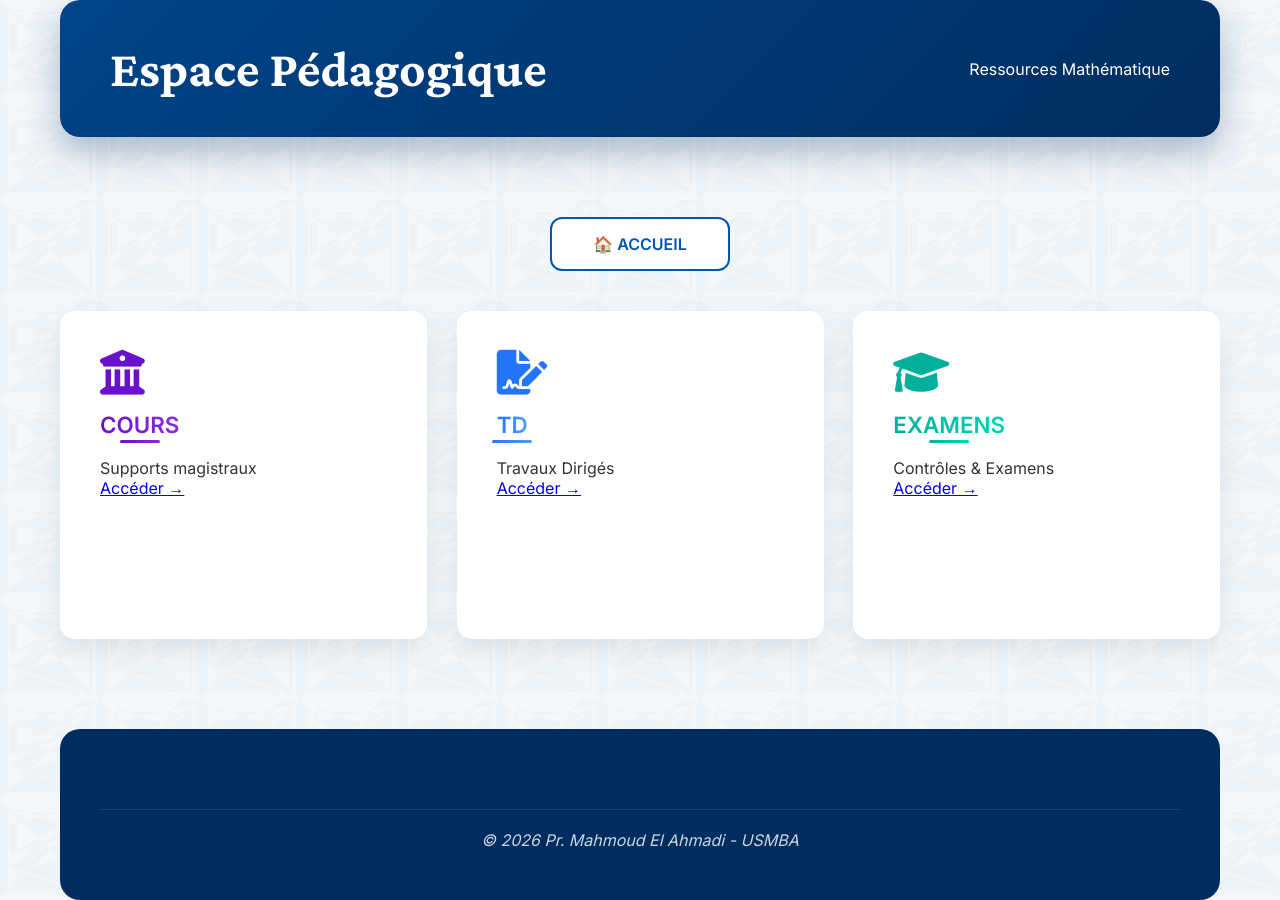
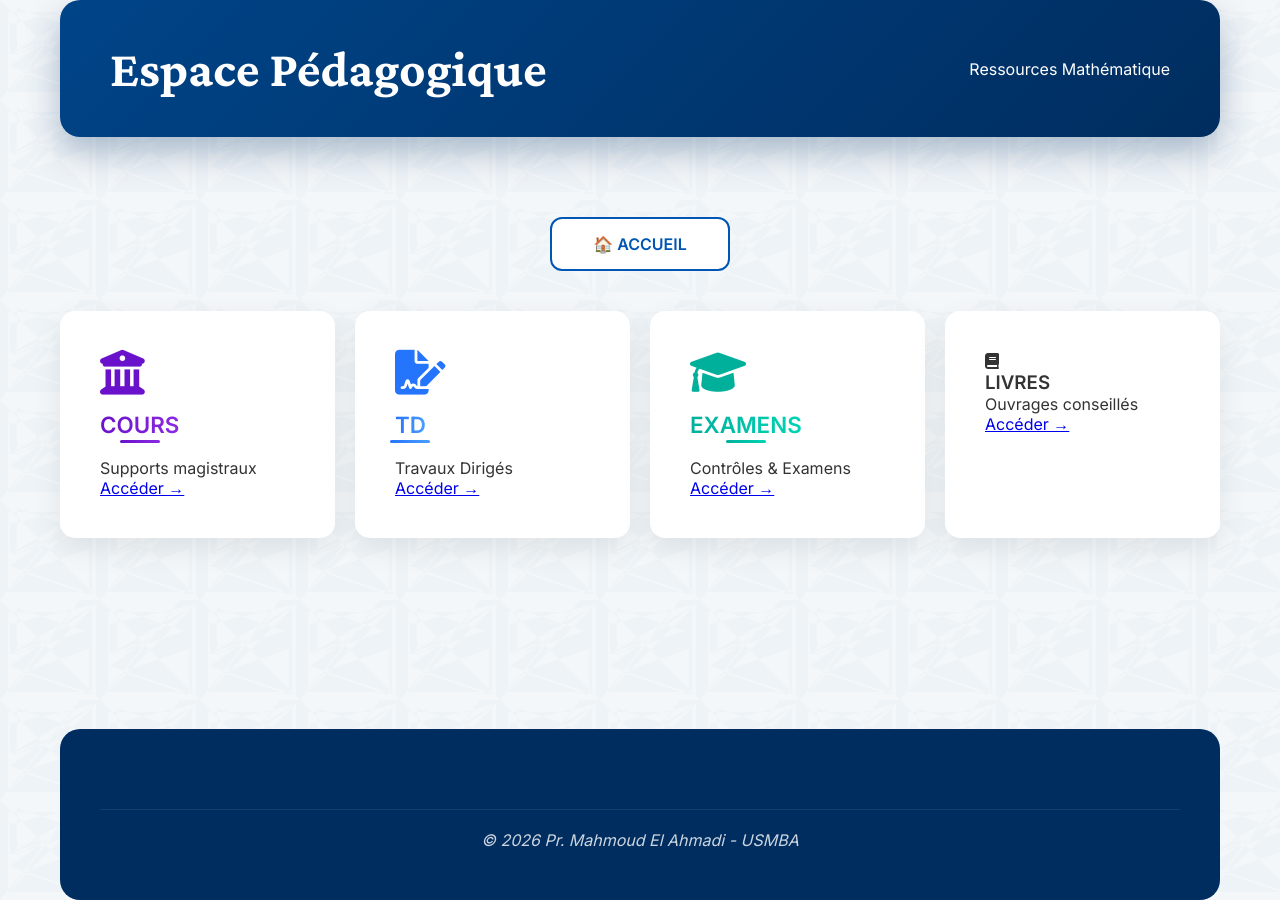
Before and after one commit to mahmoudmath/mahmoudmath.github.io, a Jekyll site: the page pedagogie.html, which Jekyll copies as it is, in a window 1280 px wide. Built offline with Jekyll 4.4.1, drawn with Linux system fonts in a browser that asks for light colours.

Commit message:
Update pedagogie.html

```diff
--- a/pedagogie.html
+++ b/pedagogie.html
@@ -28,6 +28,11 @@
         }
         .resources-grid {
             flex-grow: 1; /* Remplit l'espace vide sans changer la largeur des cartes */
+            /* Ajout pour l'alignement des 4 cartes */
+            display: grid;
+            grid-template-columns: repeat(auto-fit, minmax(200px, 1fr));
+            gap: 20px;
+            align-content: start;
         }
         .professor-footer {
             width: 100%; /* Garde la même largeur */
@@ -52,7 +57,7 @@
             <a href="index.html" class="nav-card">🏠 ACCUEIL</a>
         </nav>
 
-        <!-- GRILLE DE RESSOURCES (Dimensions préservées) -->
+        <!-- GRILLE DE RESSOURCES (4 cartes alignées) -->
         <div class="resources-grid">
             <div class="resource-card" data-aos="zoom-in">
                 <div class="academic-icon"><i class="fas fa-university"></i></div>
@@ -74,6 +79,14 @@
                 <p>Contrôles & Examens</p>
                 <a href="choix-annee-examens.html" class="btn-resource">Accéder →</a>
             </div>
+
+            <!-- QUATRIÈME CARTE : LIVRES -->
+            <div class="resource-card" data-aos="zoom-in" data-aos-delay="300">
+                <div class="academic-icon"><i class="fas fa-book"></i></div>
+                <h3>LIVRES</h3>
+                <p>Ouvrages conseillés</p>
+                <a href="livres.html" class="btn-resource">Accéder →</a>
+            </div>
         </div>
 
         <!-- FOOTER IDENTIQUE À RECHERCHE -->
```
